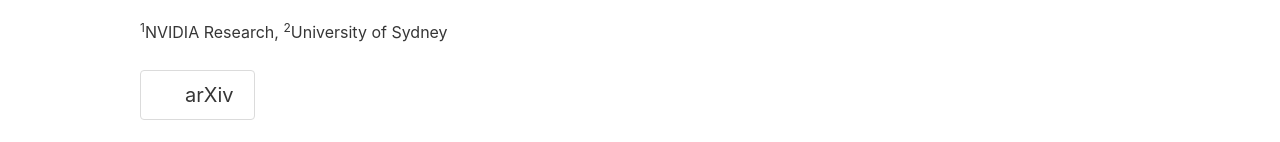
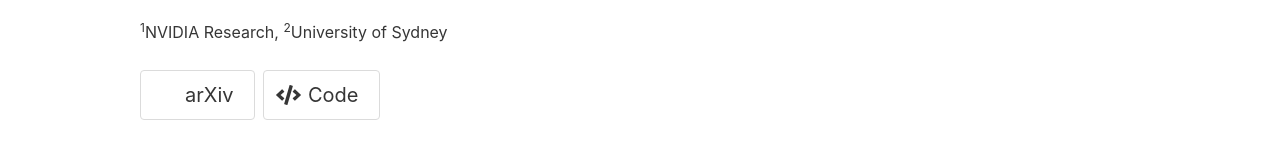
Before and after one commit to ScheduleStream/schedulestream.github.io, a plain HTML site: page index.html in a window 1280 px wide. Shown: the part 356-498 px from the top of the page. Drawn offline with nearby package versions, Linux system fonts and the light colour scheme; some icons are missing.

Commit message:
Initial code release

```diff
--- a/index.html
+++ b/index.html
@@ -104,12 +104,12 @@
                             <span>arXiv</span>
                         </a>
 
-                        <!-- <a href="https://github.com/NVlabs/schedulestream" class="button is-size-5 mr-1 mt-2">
+                        <a href="https://github.com/NVlabs/ScheduleStream" class="button is-size-5 mr-1 mt-2">
                             <span class="icon">
                                 <i class="fas fa-code"></i>
                             </span>
                             <span>Code</span>
-                        </a> -->
+                        </a>
                     </div>
                 </div>
 
```
